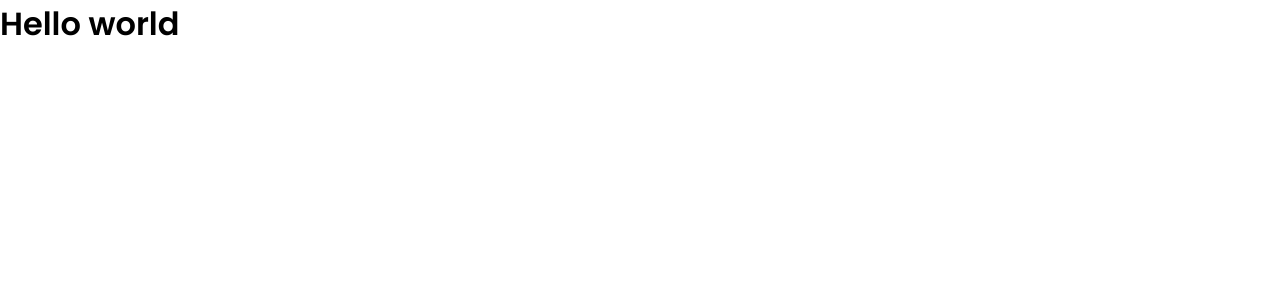
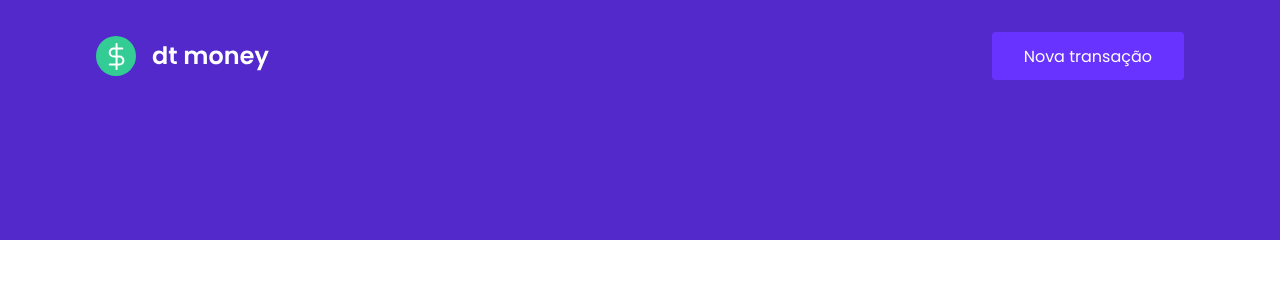
Before and after one commit to jrantunes/ignite-dtmoney, a React (Create React App) app: page / in a window 1280 px wide. Shown: the top 300 px of the page. Built offline with nearby package versions, Linux system fonts and the light colour scheme.

Commit message:
component: Header component done

```diff
--- a/src/App.tsx
+++ b/src/App.tsx
@@ -1,10 +1,11 @@
+import { Header } from "./components/Header";
 import { GlobalStyle } from "./styles/global";
 
 export function App() {
   return (
-    <div className="App">
-      <h1>Hello world</h1>
+    <>
+      <Header />
       <GlobalStyle />
-    </div>
+    </>
   );
 }
--- /dev/null
+++ b/src/components/Header/index.tsx
@@ -0,0 +1,16 @@
+import logoImg from '../../assets/logo.svg';
+
+import { Container, Content } from './styles';
+
+export function Header() {
+  return (
+    <Container>
+      <Content>
+        <img src={logoImg} alt="dt money"/>
+        <button type="button">
+          Nova transação
+        </button>
+      </Content>
+    </Container>
+  );
+}
--- /dev/null
+++ b/src/components/Header/styles.ts
@@ -0,0 +1,32 @@
+import styled from 'styled-components';
+
+export const Container = styled.header`
+  background: var(--blue);
+`;
+
+export const Content = styled.div`
+  max-width: 1120px;
+  margin: 0 auto;
+
+  padding: 2rem 1rem 10rem;
+
+  display: flex;
+  align-items: center;
+  justify-content: space-between;
+
+  button {
+    font-size: 1rem;
+    color: #fff;
+    background: var(--blue-light);
+    border: 0;
+    padding: 0 2rem;
+    border-radius: 0.25rem;
+    height: 3rem;
+
+    transition: filter 0.2s;
+
+    &:hover {
+      filter: brightness(0.9);
+    }
+  }
+`;
```
